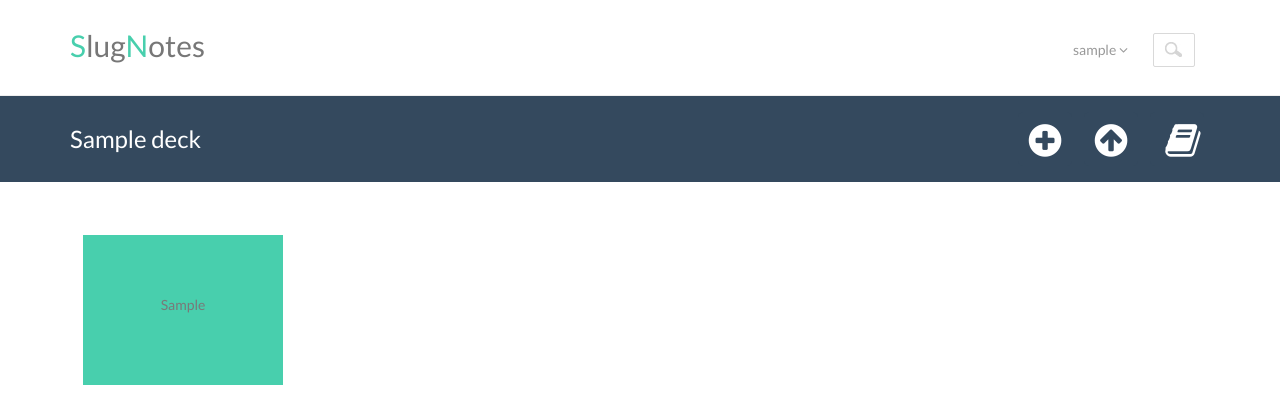
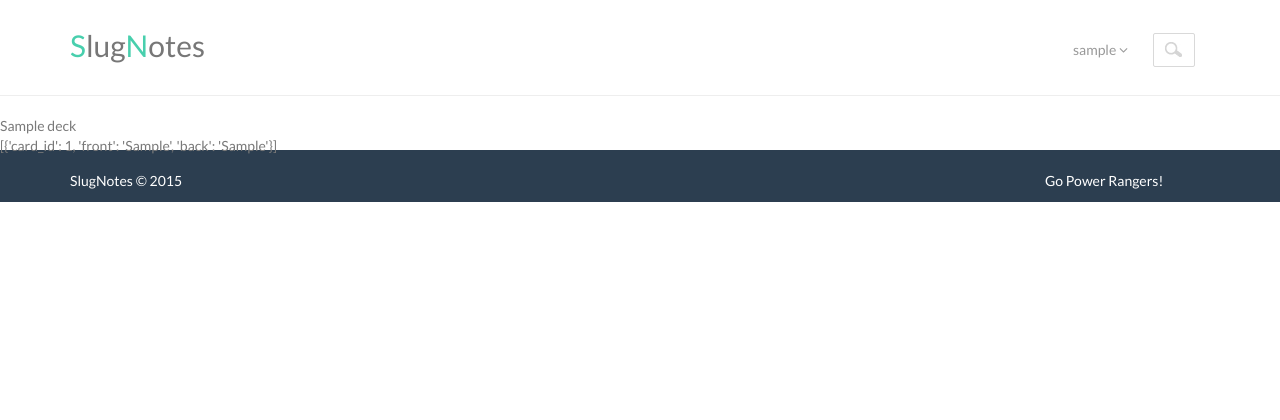
Before and after one commit to hammerface/slugnotes, a Django app: a page that uses study_notes_project/templates/base.html in a window 1280 px wide. Shown: the top 420 px of the page. Run offline with Django 3.2, Linux system fonts and the light colour scheme; a user stored in the database is signed in; tables that the repository leaves empty hold one stand-in row (values such as "Sample post"); some libraries are stand-ins or nearby versions.

Commit message:
Added the backend work for the transition to the study page

```diff
--- a/study_notes_project/flash_cards/views.py
+++ b/study_notes_project/flash_cards/views.py
@@ -380,3 +380,34 @@ def View_Shared_Deck(request):
 
     }
     return render(request, 'flash_cards/view_shared_deck.html', context)
+
+def Study(request):
+    signer = Signer(request.user.id)
+    deck_id_signed = request.GET.get('deck_id')
+    deck_id = None
+    deckname = ""
+    card_list = []
+    try:
+        deck_id = signer.unsign(deck_id_signed)
+    except signing.BadSignature:
+        print "Tampering Detected! Study"
+        return HttpResponseRedirect('/')
+    deck = Deck.objects.filter(deck_id = deck_id, deleted_flag = 0)
+    try:
+        deckname = deck[0].deck_name
+    except IndexError:
+        deckname = ""
+    cards = Card.objects.filter(deck_id = deck_id, deleted_flag = 0)
+    for card in cards:
+        card_list.append({
+            "card_id" : card.card_id,
+            "front" : card.front,
+            "back" : card.back,
+            })
+    context = {
+        "deckname" : deckname,
+        "card_list" : card_list,
+
+    }
+
+    return render(request, 'flash_cards/study.html', context)
--- a/study_notes_project/study_notes_project/urls.py
+++ b/study_notes_project/study_notes_project/urls.py
@@ -44,6 +44,7 @@ urlpatterns = [
     url(r'^cards/search/$', flash_cards.Search),
     url(r'^cards/view_shared_deck/$', flash_cards.View_Shared_Deck),
     url(r'^cards/shared_decks/$', flash_cards.Shared_Decks),
+    url(r'^cards/study/$',flash_cards.Study),
     url(r'^cards/', flash_cards.View_Deck),
 
 ]
--- a/study_notes_project/templates/flash_cards/search.html
+++ b/study_notes_project/templates/flash_cards/search.html
@@ -55,7 +55,7 @@
           {% for deck in deck_list %}
             <div id={{deck.orig_deck_id}} class="DeckResult">
               <div class="image-caption image-caption-search-result">
-                <a href="/" class="deck_result_options label label-info icon" data-toggle="tooltip" data-placement="top" title="Study">
+                <a href="/cards/study/?deck_id={{deck.orig_deck_id}}" class="deck_result_options label label-info icon" data-toggle="tooltip" data-placement="top" title="Study">
                   <i class="deck_options fa fa-book"></i>
                 </a>
                 <a href="/cards/view_shared_deck/?deck_id={{ deck.orig_deck_id }}" class="deck_result_options label label-info icon" data-toggle="tooltip" data-placement="top" title="View">
--- a/study_notes_project/templates/flash_cards/shared_profile.html
+++ b/study_notes_project/templates/flash_cards/shared_profile.html
@@ -17,7 +17,7 @@
           {% for deck in shared_decks reversed %}
           <div id={{deck.orig_deck_id}} class="deck">
             <div class="image-caption">
-              <a href="/" class="deck_options label label-info icon" data-toggle="tooltip" data-placement="top" title="Study">
+              <a href="/cards/study/?deck_id={{ deck.orig_deck_id }}" class="deck_options label label-info icon" data-toggle="tooltip" data-placement="top" title="Study">
                 <i class="deck_options fa fa-book"></i>
               </a>
               <a href="/cards/view_shared_deck/?deck_id={{ deck.orig_deck_id }}" class="deck_result_options label label-info icon" data-toggle="tooltip" data-placement="top" title="View">
--- /dev/null
+++ b/study_notes_project/templates/flash_cards/study.html
@@ -0,0 +1,10 @@
+{% extends "base.html" %}
+{% block content %}
+<br>
+{{ deckname }}
+<br>
+{{ card_list }}
+
+
+
+{% endblock %}
--- a/study_notes_project/templates/landing/home.html
+++ b/study_notes_project/templates/landing/home.html
@@ -102,7 +102,7 @@
           {% for deck in deck_list reversed %}
           <div id={{deck.deck_id}} class="deck">
             <div class="image-caption">
-              <a href="/" class="deck_options label label-info icon" data-toggle="tooltip" data-placement="top" title="Study">
+              <a href="/cards/study/?deck_id={{ deck.deck_id }}" class="deck_options label label-info icon" data-toggle="tooltip" data-placement="top" title="Study">
                 <i class="deck_options fa fa-book"></i>
               </a>
               <a href="/cards/?deck_id={{ deck.deck_id }}" class="deck_options label magnefig label-info icon" data-toggle="tooltip" data-placement="top" title="Edit Flash Cards">
```
